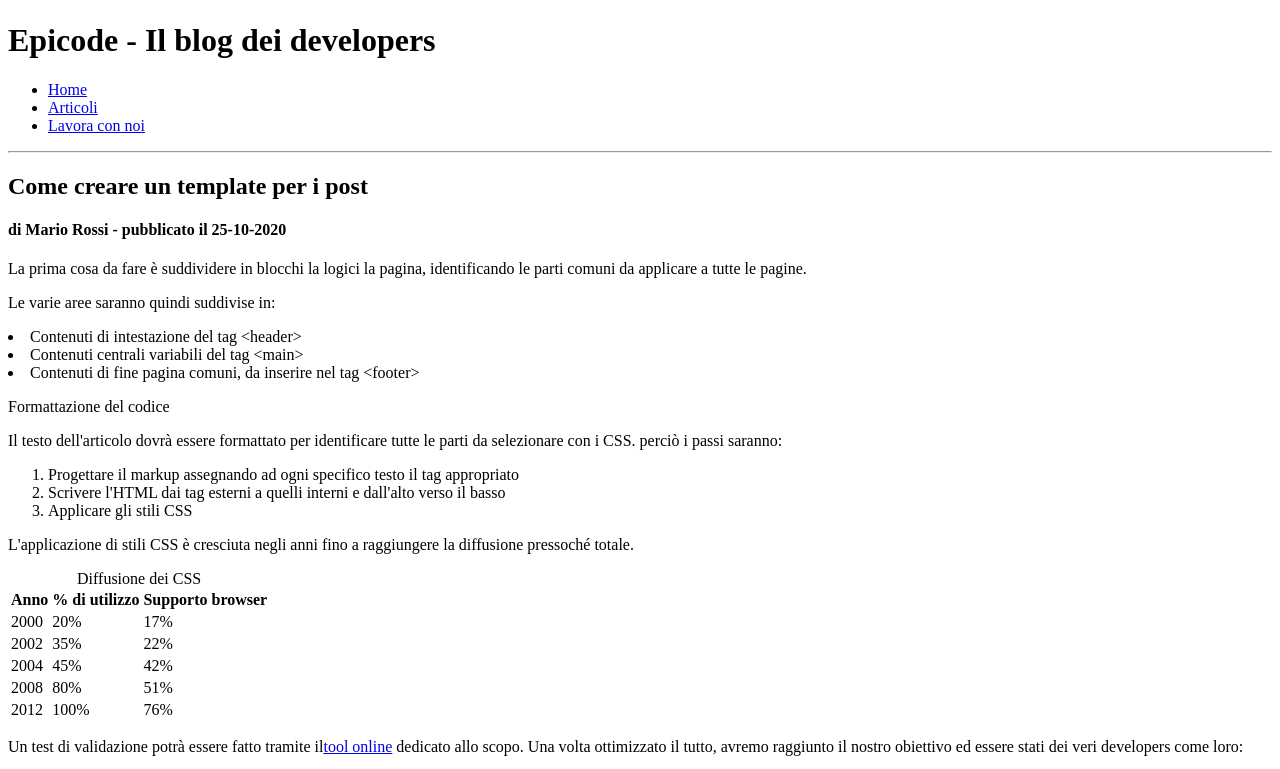
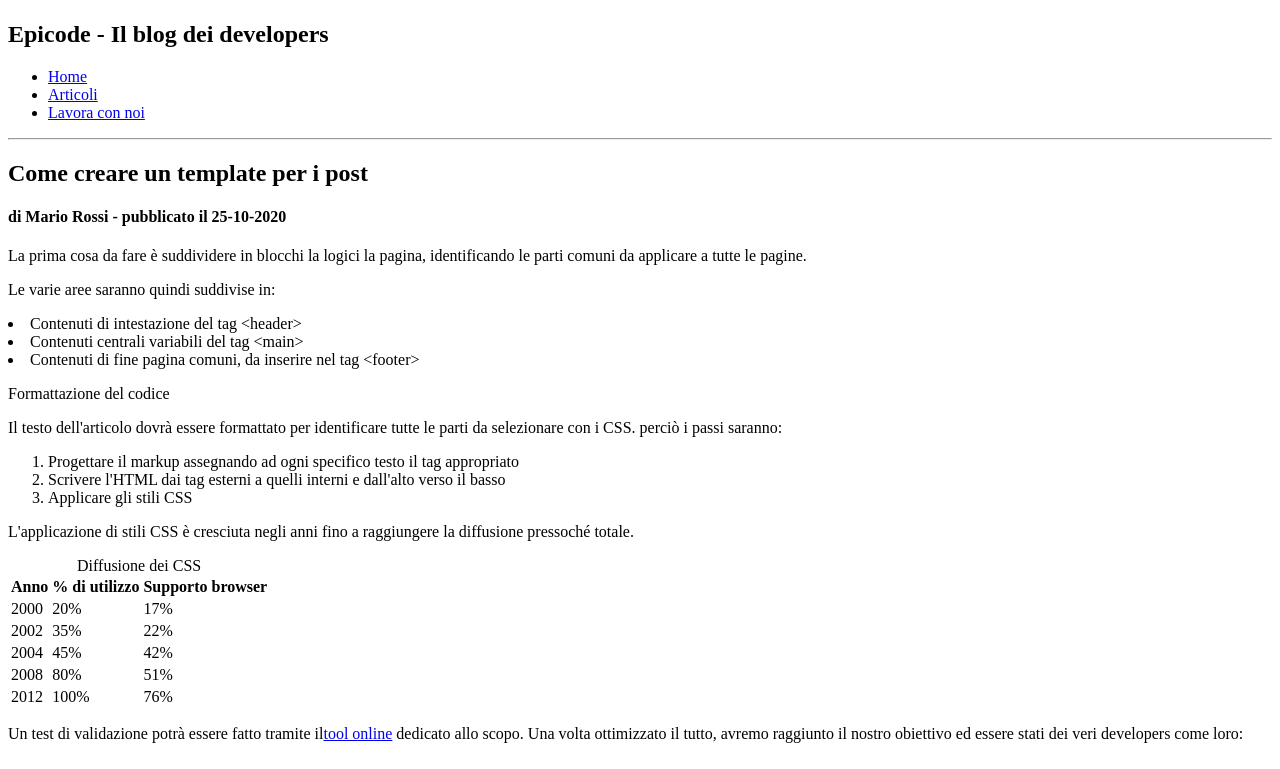
Before and after one commit to Dedes53/U1-W1-D2, a plain HTML site: page index.html in a window 1280 px wide. Shown: the part 134-903 px from the top of the page. Drawn offline with Linux system fonts and the light colour scheme; grey boxes are pictures that could not be loaded.

Commit message:
modifiche titoli

```diff
--- a/index.html
+++ b/index.html
@@ -12,7 +12,7 @@
   <body>
     <header>
       <img src="assets/img/logo.svg" alt="Logo Epicode" />
-      <h1>Epicode - Il blog dei developers</h1>
+      <h2>Epicode - Il blog dei developers</h2>
       <nav>
         <ul>
           <li><a href="#">Home</a></li>
@@ -26,7 +26,7 @@
     <main>
       <section>
         <div calss="mainArticleTitle">
-          <h2>Come creare un template per i post <br /></h2>
+          <h1>Come creare un template per i post <br /></h1>
           <h4>di Mario Rossi - pubblicato il 25-10-2020</h4>
         </div>
         <article>
```
